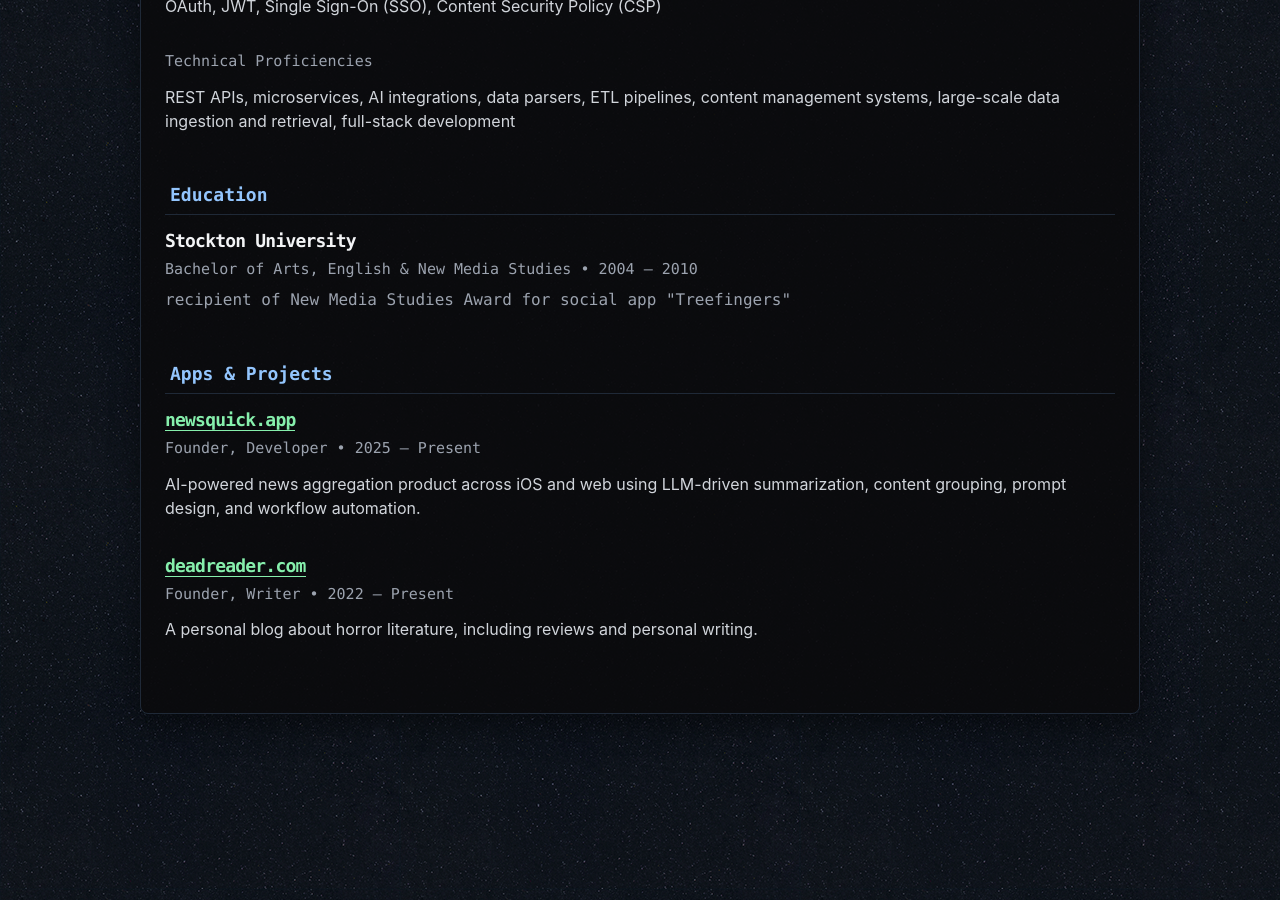
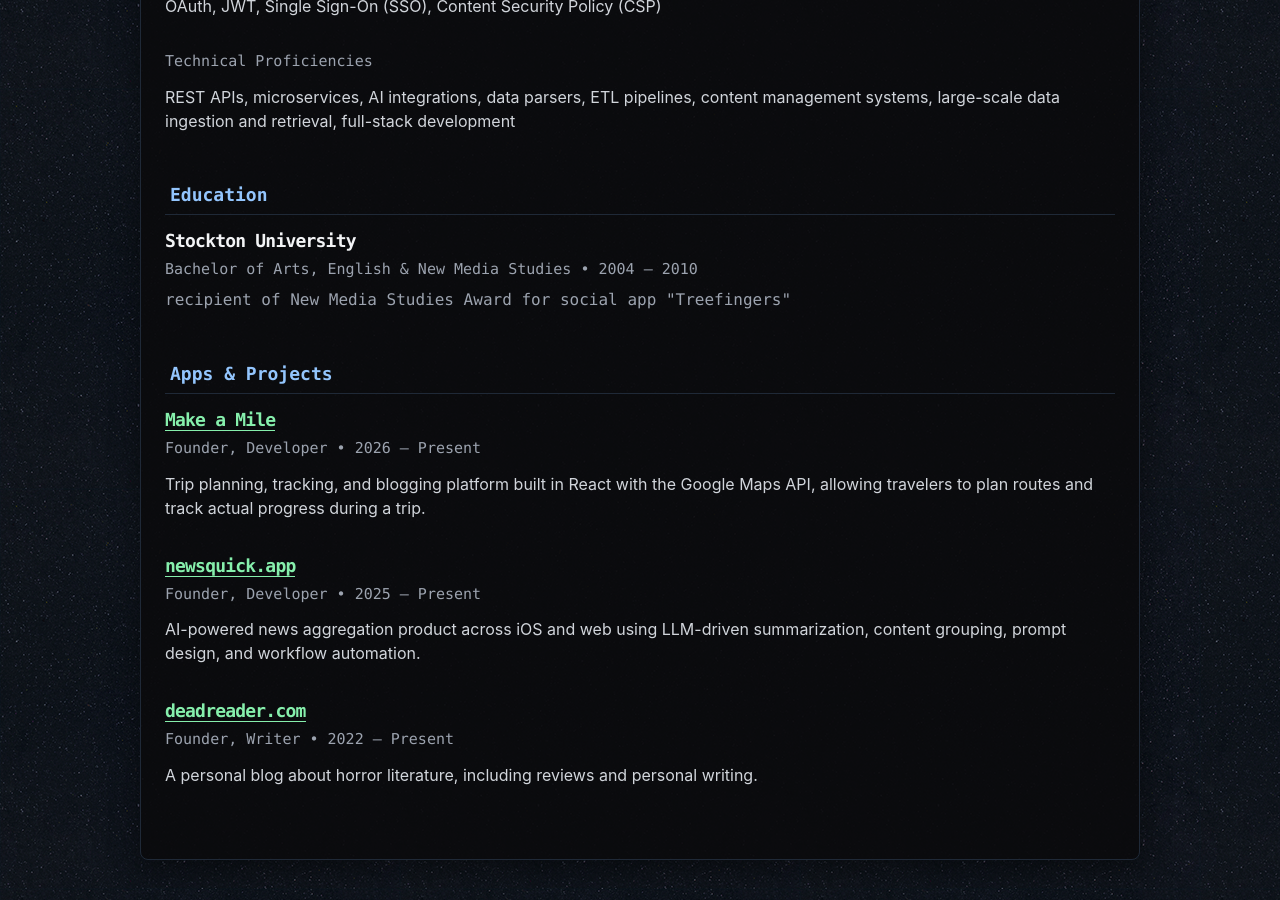
Before and after one commit to bsullivan-io/bsullivan.io, a Jekyll site: the page built from resume/index.html, in a window 1280 px wide and 900 px high, scrolled down 3511 px. Built offline with Jekyll 4.4.1, drawn with Linux system fonts in a browser that asks for light colours.

Commit message:
Add Make a Mile resume project

```diff
--- a/_data/projects.yml
+++ b/_data/projects.yml
@@ -1,6 +1,12 @@
 # Projects
 # uncomment the urls if you wish to display them, and add your own URL
 
+# Make a Mile
+- project: Make a Mile
+  role: Founder, Developer
+  duration: 2026 &mdash; Present
+  url: "https://www.makeamile.com"
+  description: Trip planning, tracking, and blogging platform built in React with the Google Maps API, allowing travelers to plan routes and track actual progress during a trip.
 # newsquick.app
 - project: newsquick.app
   role: Founder, Developer
```
